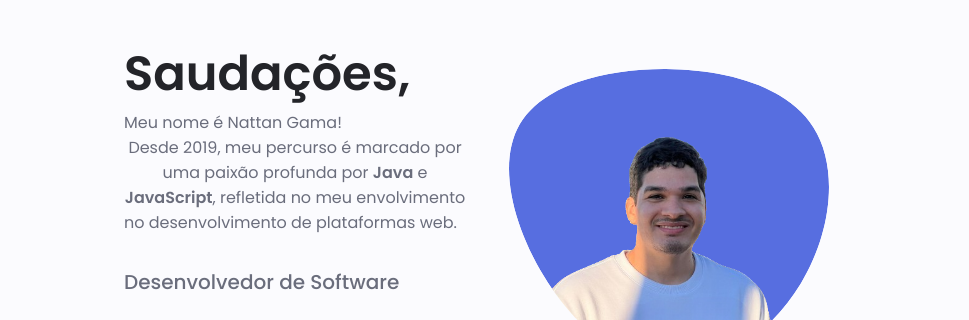
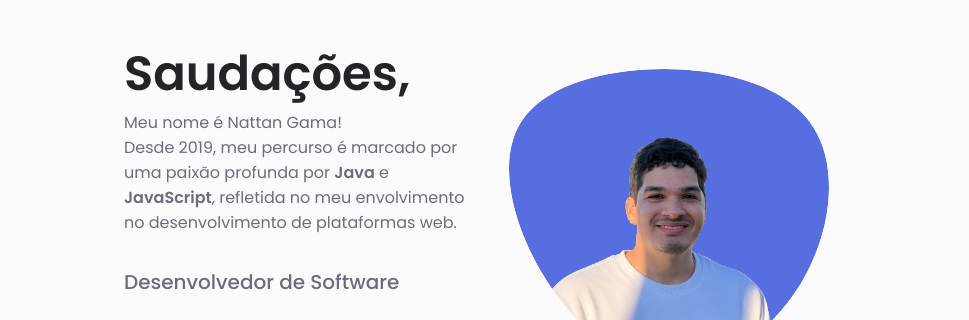
Before and after one commit to nattangama/Portfolio-Projetos, a plain HTML site: page index.html in a window 1280 px wide. Shown: the part 162-482 px from the top of the page, 184-1153 px from the left. Drawn offline with nearby package versions, Linux system fonts and the light colour scheme.

Commit message:
Update style.css

```diff
--- a/assets/css/style.css
+++ b/assets/css/style.css
@@ -349,9 +349,7 @@ transform: scale(1.2)
 .home__description{
   margin-bottom: var(--mb-2);
   word-spacing: normal;
-  text-align: center;
   hypens: auto;
-  text-align-last: left;
 }
 
 .home__scroll{
```
